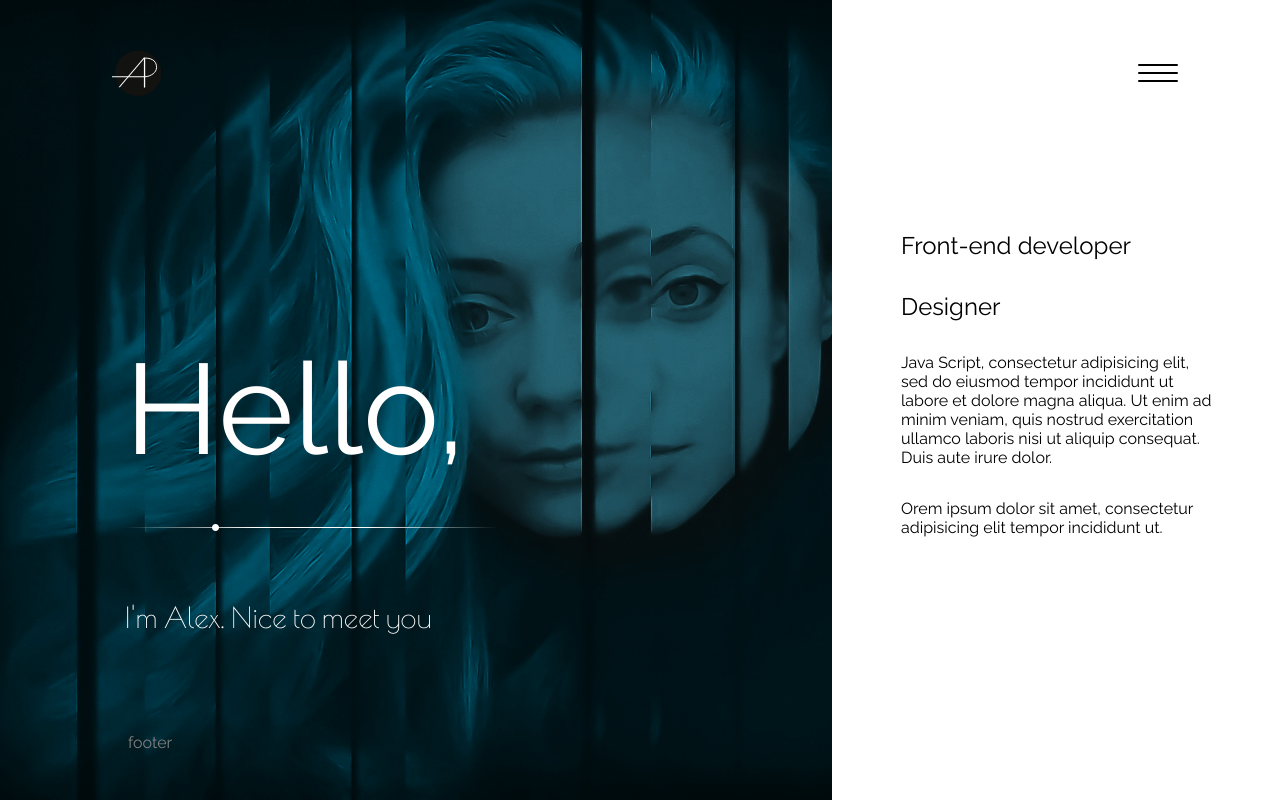
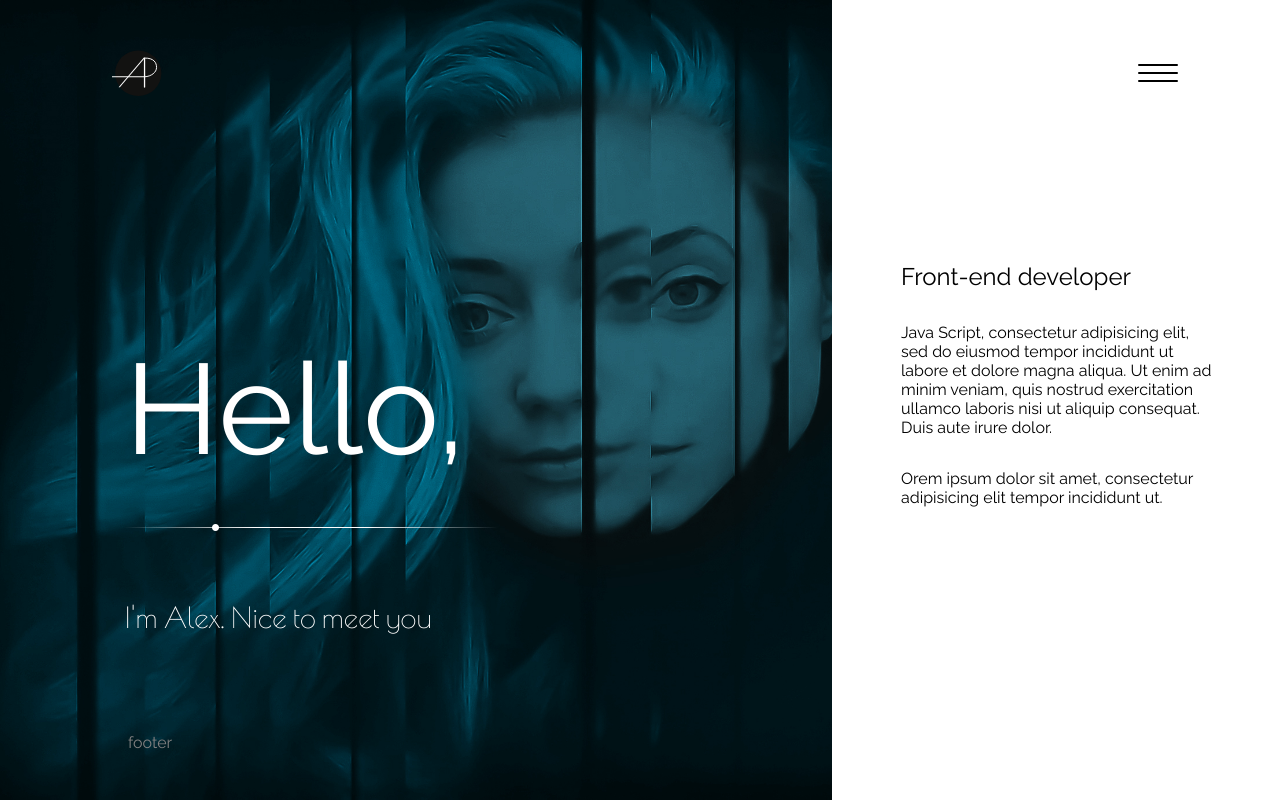
Before and after one commit to alexandra-pascal/my-portfolio, a React (Create React App) app: page / in a window 1280 px wide. Built offline with nearby package versions, Linux system fonts and the light colour scheme.

Commit message:
changed the title of the app and removed the designer title

```diff
--- a/public/index.html
+++ b/public/index.html
@@ -22,7 +22,7 @@
       work correctly both with client-side routing and a non-root public URL.
       Learn how to configure a non-root public URL by running `npm run build`.
     -->
-    <title>React App</title>
+    <title>Alexandra Pascal</title>
   </head>
   <body>
     <noscript>
--- a/src/components/Home/DescriptionSection.js
+++ b/src/components/Home/DescriptionSection.js
@@ -5,7 +5,6 @@ export default function DescriptionSection() {
   return (
     <div className="description-section-wrap">
       <p className="description-title">Front-end developer</p>
-      <p className="description-title">Designer</p>
       <p className="description-text">
         Java Script, consectetur adipisicing elit, sed do eiusmod tempor
         incididunt ut labore et dolore magna aliqua. Ut enim ad minim veniam,
```
